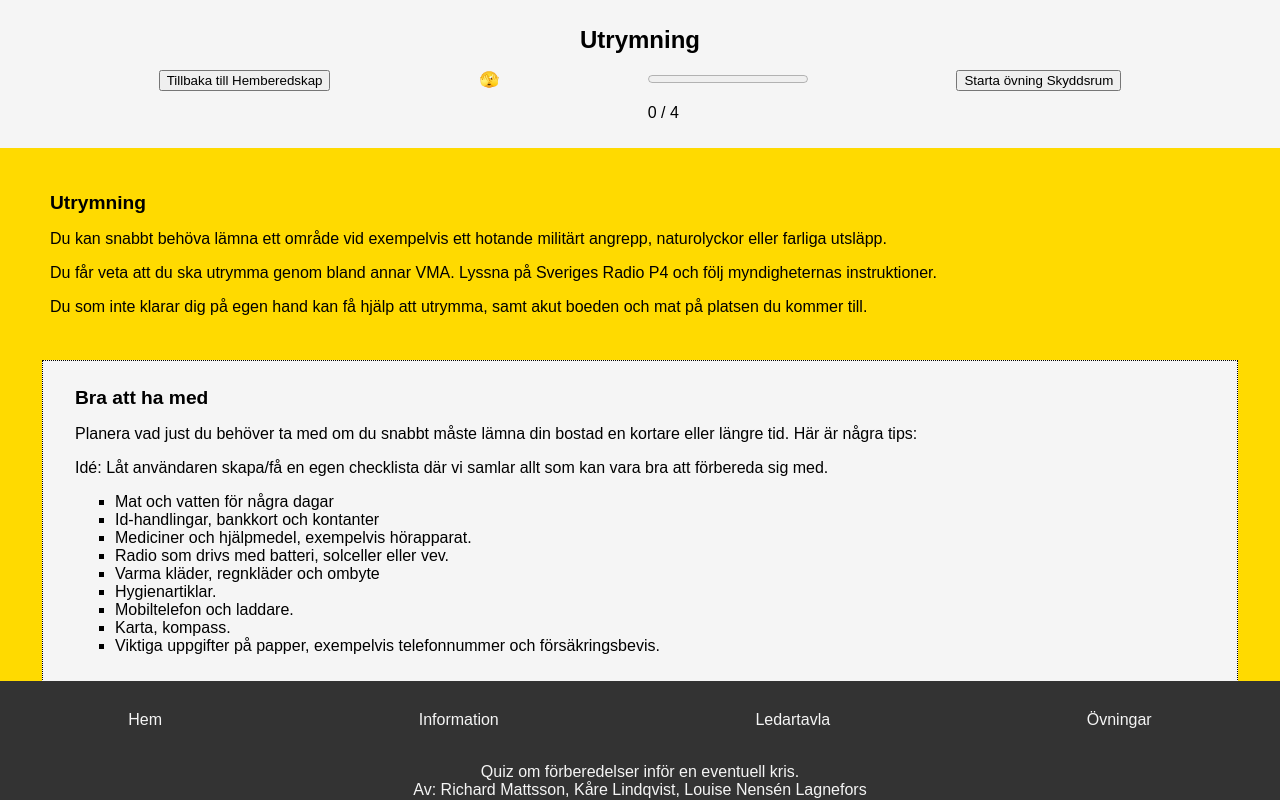
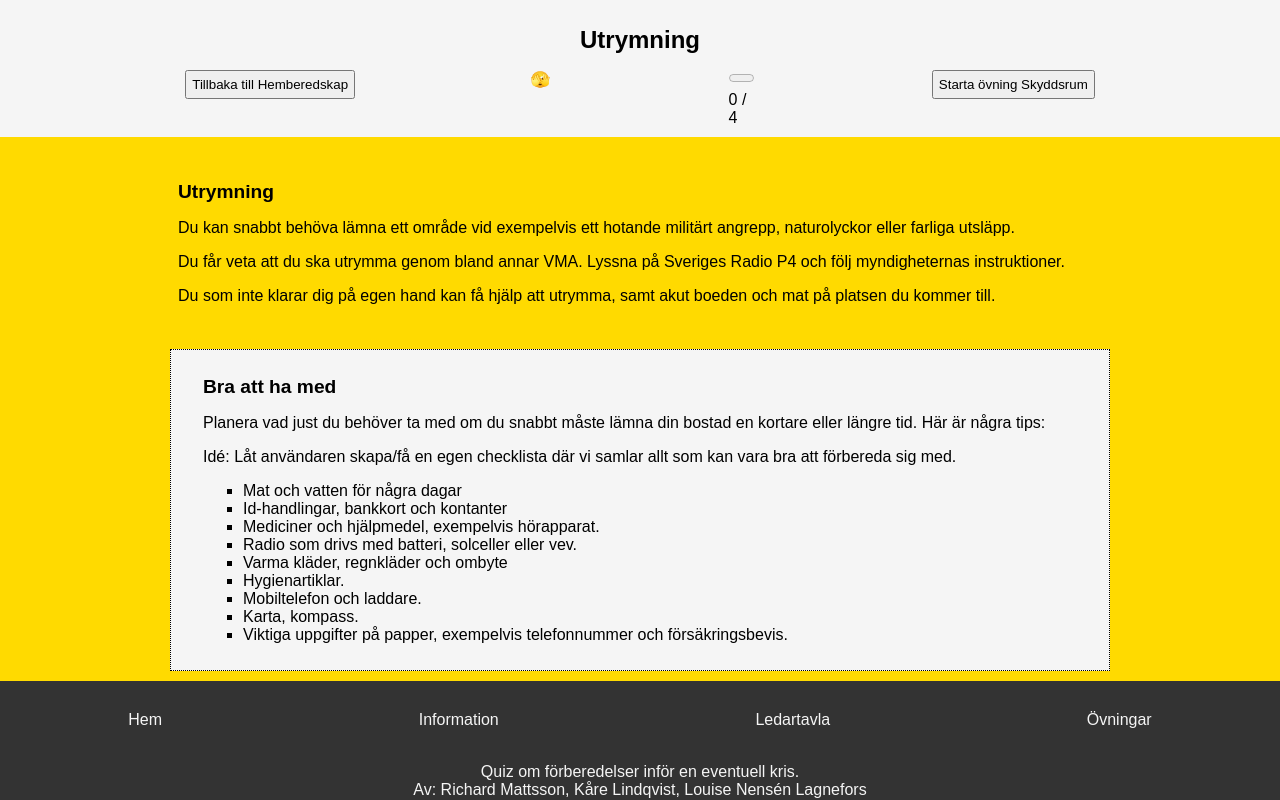
Before and after one commit to richardMattsson/hesa-fredrik, a Vue app: page /#/tutorial/1/utrymning in a window 1280 px wide. Built offline with nearby package versions, Linux system fonts and the light colour scheme.

Commit message:
change name to variables that uses pinia from usecounterstore to use tutorailprogress. Make tutorial view res ponsive

```diff
--- a/assets/main.css
+++ b/assets/main.css
@@ -2,7 +2,8 @@ html,
 body {
   background-color: #333;
   font-family: sans-serif;
-  height: 100%;
+  /* height: 100%; */
+  min-height: 100vh;
   margin: 0;
   padding: 0;
 }
@@ -23,7 +24,7 @@ a {
   display: flex;
   flex-direction: column;
   height: 100vh;
-  /* flex-grow:1; */
+  /* flex-grow: 1; */
 }
 .start-button {
   width: 7rem;
--- a/src/components/tutorialcomponents/HeaderTutorialComp.vue
+++ b/src/components/tutorialcomponents/HeaderTutorialComp.vue
@@ -1,6 +1,6 @@
 <script>
   import { mapStores } from 'pinia';
-  import { useCounterStore } from '../../stores/store';
+  import { useTutorialProgressStore } from '../../stores/store';
 
   export default {
     props: {
@@ -11,7 +11,7 @@
       navigateForward: { type: String, default: '/tutorial/introduktion' }
     },
     computed: {
-      ...mapStores(useCounterStore)
+      ...mapStores(useTutorialProgressStore)
     }
   };
 </script>
@@ -23,13 +23,15 @@
         ><button>{{ previousPage }}</button></router-link
       >
       <div>
-        {{ counterStore.color[counterStore.value] }}
+        {{ tutorialProgressStore.reaction[tutorialProgressStore.value] }}
       </div>
       <section class="progress-bar">
-        <progress :value="counterStore.value" :max="4" />
-        <p>{{ counterStore.value }} / 4</p>
+        <progress :value="tutorialProgressStore.value" :max="4" />
+        <p>{{ tutorialProgressStore.value }} / 4</p>
       </section>
-      <router-link :to="navigateForward" @click="counterStore.increment()"
+      <router-link
+        :to="navigateForward"
+        @click="tutorialProgressStore.increment()"
         ><button>
           {{ nextPage }}
         </button></router-link
@@ -39,6 +41,19 @@
 </template>
 
 <style>
+  .progress-bar {
+    display: flex;
+    flex-direction: column;
+    align-items: center;
+  }
+  .progress-bar > p {
+    margin: 0;
+    margin-top: 5px;
+    width: 80%;
+  }
+  progress {
+    width: 80%;
+  }
   progress::-webkit-progress-bar {
     background-color: #ddd;
     border-radius: 5px;
@@ -51,4 +66,7 @@
     background-color: #4caf50;
     border-radius: 5px;
   }
+  a > button {
+    padding: 5px 5px;
+  }
 </style>
--- a/src/components/tutorialcomponents/IntroductionComp.vue
+++ b/src/components/tutorialcomponents/IntroductionComp.vue
@@ -1,9 +1,14 @@
 <script>
   import HeaderTutorialComp from './HeaderTutorialComp.vue';
+  import { mapStores } from 'pinia';
+  import { useTutorialProgressStore } from '../../stores/store';
 
   export default {
     components: {
       HeaderTutorialComp
+    },
+    computed: {
+      ...mapStores(useTutorialProgressStore)
     },
     data() {
       return {
@@ -16,13 +21,25 @@
   <HeaderTutorialComp
     title="Om krisen eller kriget kommer - övningar"
     previous-page="Tillbaka Hem"
-    next-page="Starta övning Hemberedskap"
+    next-page="Gå till Hemberedskap"
     navigate-back="/"
     navigate-forward="/tutorial/hemberedskap"
   />
 
   <article class="container-color article-tutorial">
     <section class="section-intro">
+      <section
+        v-if="tutorialProgressStore.value > 3"
+        class="container-white section-info"
+      >
+        <h2 class="tutorial-h2">
+          Du har genomfört alla upgifterna! Bra jobbat 💪
+        </h2>
+        <p>Om du vill kan du nu testa dina nya kunskaper i ett quiz.</p>
+        <router-link to="/question"
+          ><button>Starta quiz nu</button></router-link
+        >
+      </section>
       <h2 class="tutorial-h2">Introduktion</h2>
       <p>
         Vi lever i en orolig tid. Krig pågår i vår omvärld. Terrorism,
@@ -38,7 +55,7 @@
       >
     </section>
     <section class="container-white section-info">
-      <h2>Exempel inom varje tema</h2>
+      <h2 class="tutorial-h2">Exempel inom varje tema</h2>
       <p>
         Inom varje tema kommer du att få information om ämnet samt någon
         exempelfråga för att testa din kunskap.
@@ -71,7 +88,4 @@
     margin-top: 20px;
     border: 1px dotted black;
   }
-  .progress-indicator {
-    background-color: red;
-  }
 </style>
--- a/src/components/tutorialcomponents/WarningSystemsComp.vue
+++ b/src/components/tutorialcomponents/WarningSystemsComp.vue
@@ -50,7 +50,6 @@
       <a :href="audio.src"> Ladda ned ljudfil. </a>
     </figure>
   </article>
-  Working progress ... 😳😲🤗🤩
 </template>
 <style scoped>
   .progress-indicator {
--- a/src/stores/store.js
+++ b/src/stores/store.js
@@ -1,6 +1,6 @@
 import { defineStore } from 'pinia';
 
-export const useCounterStore = defineStore('counter', {
+export const useTutorialProgressStore = defineStore('tutorialProgress', {
   actions: {
     increment() {
       if (this.value < 4) {
@@ -9,5 +9,5 @@ export const useCounterStore = defineStore('counter', {
     }
   },
   //
-  state: () => ({ color: ['🫣', '😳', '😲', '🤗', '🤩'], value: 0 })
+  state: () => ({ reaction: ['🫣', '😳', '😲', '🤗', '🤩'], value: 0 })
 });
--- a/src/views/TutorialView.vue
+++ b/src/views/TutorialView.vue
@@ -47,4 +47,28 @@
     padding: 0.5rem;
     margin-top: 10px;
   }
+  @media screen and (min-width: 900px) {
+    .article-tutorial {
+      margin-left: 7rem;
+      margin-right: 7rem;
+      height: 100%;
+      margin-top: auto;
+    }
+  }
+  @media screen and (min-width: 1200px) {
+    .article-tutorial {
+      margin-left: 10rem;
+      margin-right: 10rem;
+      height: 100%;
+      margin-top: auto;
+    }
+  }
+  @media screen and (min-width: 1500px) {
+    .article-tutorial {
+      margin-left: 20rem;
+      margin-right: 20rem;
+      height: 100%;
+      margin-top: auto;
+    }
+  }
 </style>
```
Also changed, not shown: src/views/HomeView.vue (+0 -15 lines).
